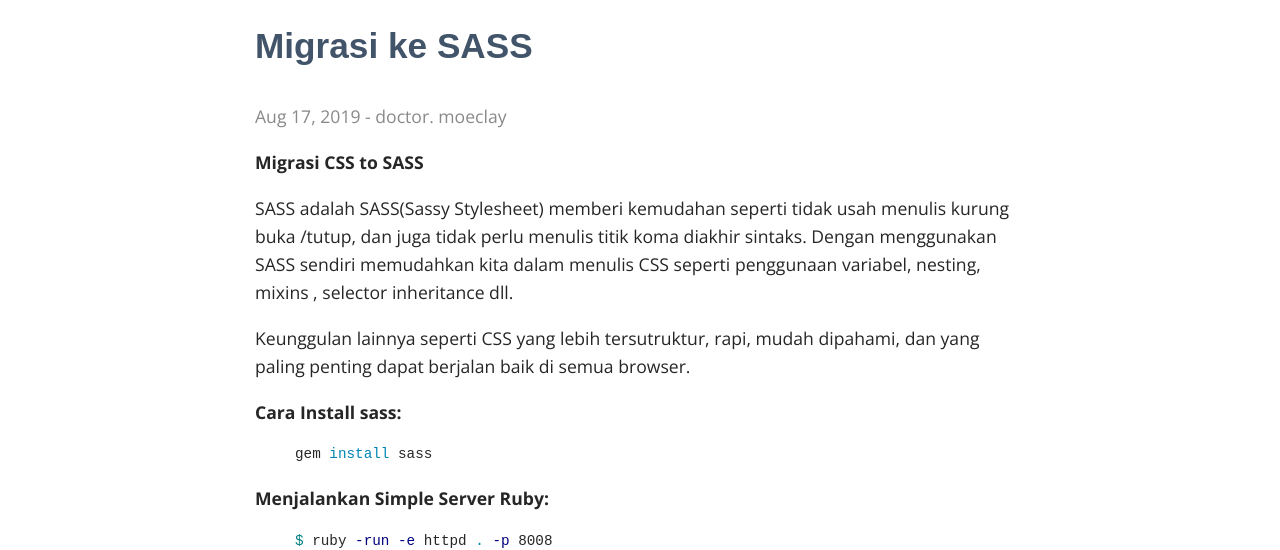
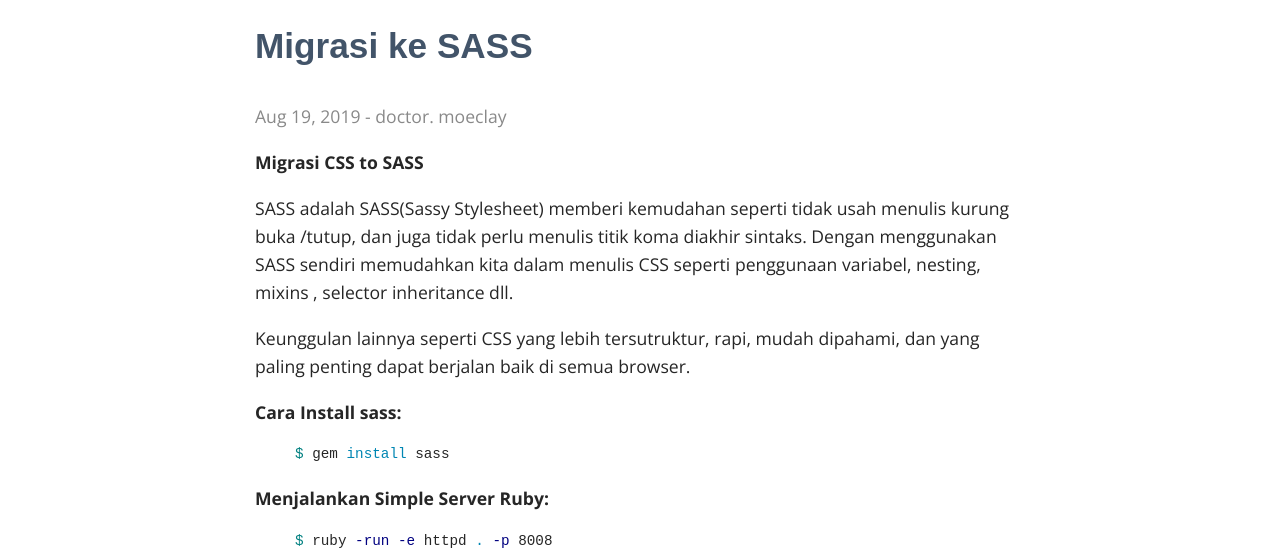
Before and after one commit to moeclay/moeclay.github.io, a Jekyll site: the page built from _posts/2019-08-17-migration-sass.markdown, in a window 1280 px wide and 900 px high. Shown: the part 284-834 px from the top of the window. Built offline with Jekyll 4.4.1, drawn with Linux system fonts in a browser that asks for light colours; some web fonts are replaced.

Commit message:
Update 2019-08-17-migration-sass.markdown

```diff
--- a/_posts/2019-08-17-migration-sass.markdown
+++ b/_posts/2019-08-17-migration-sass.markdown
@@ -1,7 +1,7 @@
 ---
 layout: post
 title: Migrasi ke SASS
-date: 2019-08-17 16:00:00
+date: 2019-08-19 14:00:00
 author: doctor. moeclay
 categories: ruby
 ---
@@ -14,7 +14,7 @@
 
 <p><b>Cara Install sass:</b></p>
 {% highlight bash %}
-gem install sass
+$ gem install sass
 {% endhighlight %}
 
 <p><b>Menjalankan Simple Server Ruby:</b></p>
```
